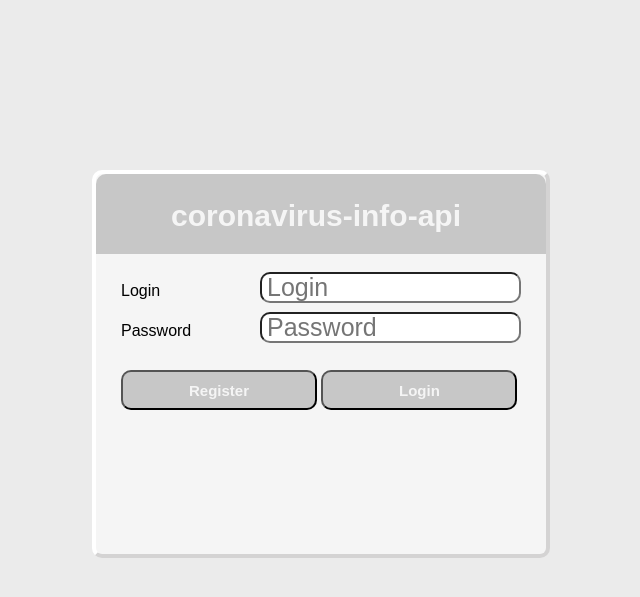
After one commit to jangildev/coronavirus-info-api, a PHP site: page /gettoken.php in a window 1280 px wide. The commit adds this page. Shown: the top 597 px of the page, without its empty margins (323-963 px from the left). Run offline with PHP 8.4, Linux system fonts and the light colour scheme.

Commit message:
Access Token
Access token authentication

```diff
--- /dev/null
+++ b/gettoken.php
@@ -0,0 +1,122 @@
+<?php
+
+    if(isset($_POST["signin"]))
+    {
+        login();
+    }
+
+    if(isset($_POST["register"]))
+    {
+        register();
+    }
+
+    function login()
+    {
+        require_once(__DIR__."/database/database.php");
+
+        $db = new Database();
+
+        $login = $_POST["login"];
+        $password = $_POST["password"];
+
+        $user = new StdClass;
+        $user->login = $login;
+        $user->password = $password;
+
+        $response = json_decode($db->login($user));
+
+        if($response->Message == 1)
+        {
+            $_SESSION["info"] = "<b style='color : #7DB319;'>Your access token :  </b><textarea>".$response->Token."</textarea>";
+        }
+        else
+        {
+            $_SESSION["info"] = "<b style='color : #FF4824;'>Wrong login or password!</b>";
+        }
+
+    }
+
+    function register()
+    {
+        require_once(__DIR__."/database/database.php");
+
+        $db = new Database();
+
+        $login = $_POST["login"];
+        $password = $_POST["password"];
+
+        if(strlen($login) < 5)
+        {
+            $_SESSION["info"] = "<b style='color : #FF4824;'>Login must have at least 5 characters!</b>";
+        }
+        else
+        {
+            if($db->loginExists($login))
+            {
+                $_SESSION["info"] = "<b style='color : #FF4824;'>Given login already is taken!</b>";
+            }
+            else
+            {
+                if(strlen($password) < 6)
+                {
+                    $_SESSION["info"] = "<b style='color : #FF4824;'>Password must have at least 6 characters!</b>";
+                }
+                else{
+                    $user = new StdClass;
+                    $user->login = $login;
+                    $user->password = $password;
+
+                    $response = json_decode($db->register($user));
+
+                    if($response->Message == 1)
+                    {
+                        $_SESSION["info"] = "<b style='color : #7DB319;'>Registered successfully! Your access token :  </b><textarea>".$response->Token."</textarea>";
+                    }
+                    else
+                    {
+                        $_SESSION["info"] = "<b style='color : #FF4824;'>Something went wrong!</b>";
+                    }
+                }
+            }
+        }
+
+
+    }
+?>
+
+
+<!DOCTYPE html>
+<html lang="en">
+<head>
+    <meta charset="UTF-8">
+    <title>Coronavirus Info API</title>
+    <link rel="stylesheet" type="text/css" href="./styles/token.css"/>
+    <link rel='icon' href='../images/virus.ico' type='image/x-icon' />
+</head>
+<body>
+    <div id="container">
+        <div id="title">
+            <h1>coronavirus-info-api</h1>
+        </div>
+        <br>
+        <form action="token" method="POST">
+            <div id="input"><text>Login</text><input type="text" name="login" placeholder="Login"></div>
+            <div id="input"><text>Password</text><input type="password" name="password" placeholder="Password"></div></br>
+            <div id="submit">
+                <input type="submit" name="register" value="Register">
+                <input type="submit" name="signin" value="Login">
+            </div>
+            <div id="info">
+                <center>
+                <?php
+                    if(isset($_SESSION["info"]))
+                    {
+                        echo $_SESSION["info"];
+                    }
+                ?>
+                </center>
+            </div>
+        </form>
+    </div>
+</body>
+</html>
--- /dev/null
+++ b/styles/token.css
@@ -0,0 +1,102 @@
+*
+{
+    margin : 0;
+    font-family: Anton, sans-serif;
+}
+
+body
+{
+    background :#ebebeb;
+}
+
+#container
+{
+    position: fixed;
+    background-color: whitesmoke;
+    width: 450px;
+    height: 380px;
+    top : 50%;
+    left : 50%;
+    margin-top: -230px;
+    margin-left: -225px;
+    border-style: outset;
+    border-width: 4px;
+    border-top-color: white;
+    border-left-color: white;
+    border-right-color: #fcf7f76c;
+    border-bottom-color: #fcf7f76c;
+    border-radius: 10px;
+}
+
+#title
+{
+    width: inherit;
+    height: 80px;
+    background-color: #c7c7c7;
+    border-top-left-radius: 10px;
+    border-top-right-radius: 10px;
+    color : whitesmoke;
+}
+
+#title h1
+{
+    position: fixed;
+    font-size: 30px;
+    margin-top : 25px;
+    margin-left: 75px;
+    text-align: center;
+}
+
+
+#input
+{
+    width: 400px;
+    height : 30px;
+    margin-left : 25px;
+    margin-top: 10px;
+    margin-bottom: 0;
+}
+
+#input input
+{
+    padding-left: 5px;
+    margin : 0;
+    float: right;
+    height: 25px;
+    margin-top : -10px;
+    width: 250px;
+    border-radius: 10px;
+    font-size: 25px;
+}
+
+#submit
+{
+    width : 400px;
+    height : 50px;
+    display: inline-block;
+    margin-left: 25px;
+    margin-bottom: 10px;
+}
+
+#submit input{
+    border-width: 2px;
+    width : 196px;
+    height : 40px;
+    border-radius: 10px;
+    font-size: 15px;
+    font-weight: bold;
+    color : whitesmoke;
+    background-color: #c7c7c7;
+    cursor: pointer;
+}
+
+
+#info textarea{
+    margin-top: 20px;
+    margin-bottom: 20px;
+    resize: none;
+    width : 400px;
+    height : 50px;
+    padding-left: 5px;
+    border-radius: 10px;
+}
```
Also changed, not shown: database/database.php (+64 -0 lines), database/token.php (added, +17 -0 lines), index.php (+44 -4 lines).
